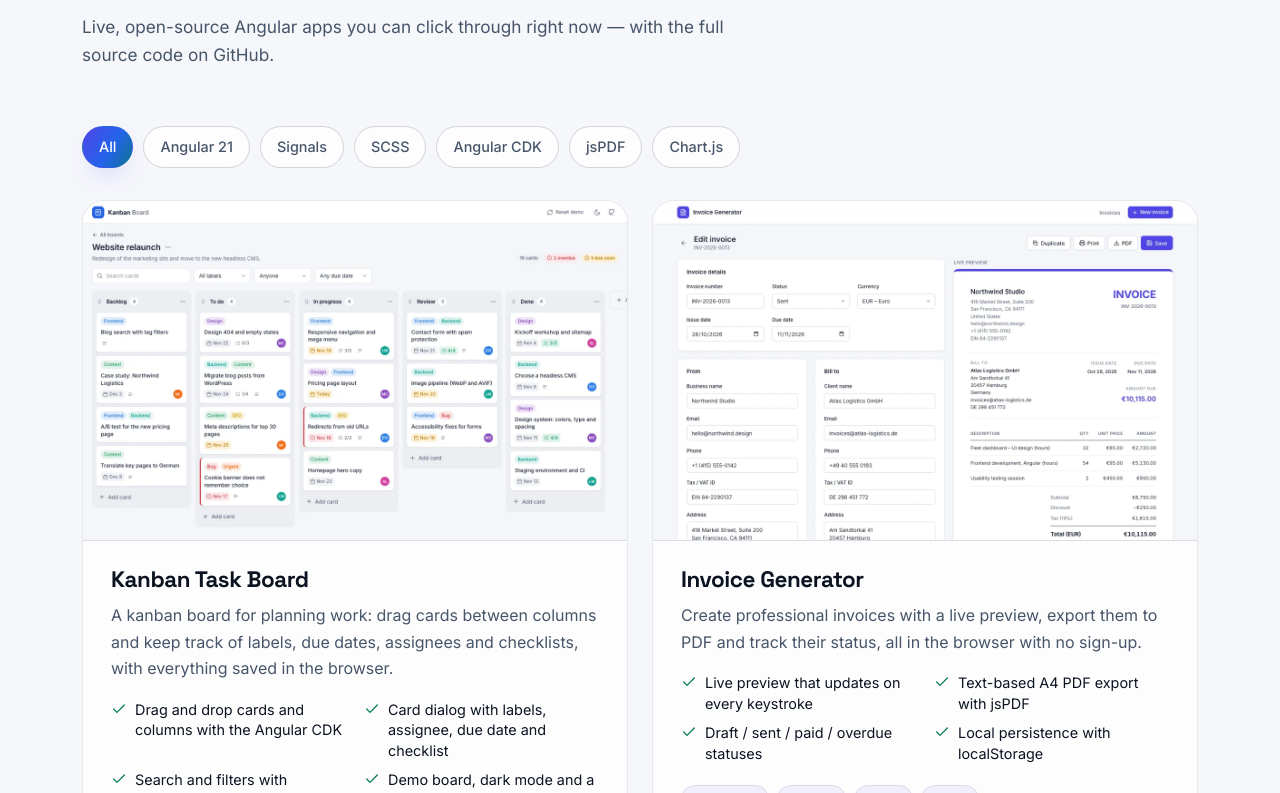
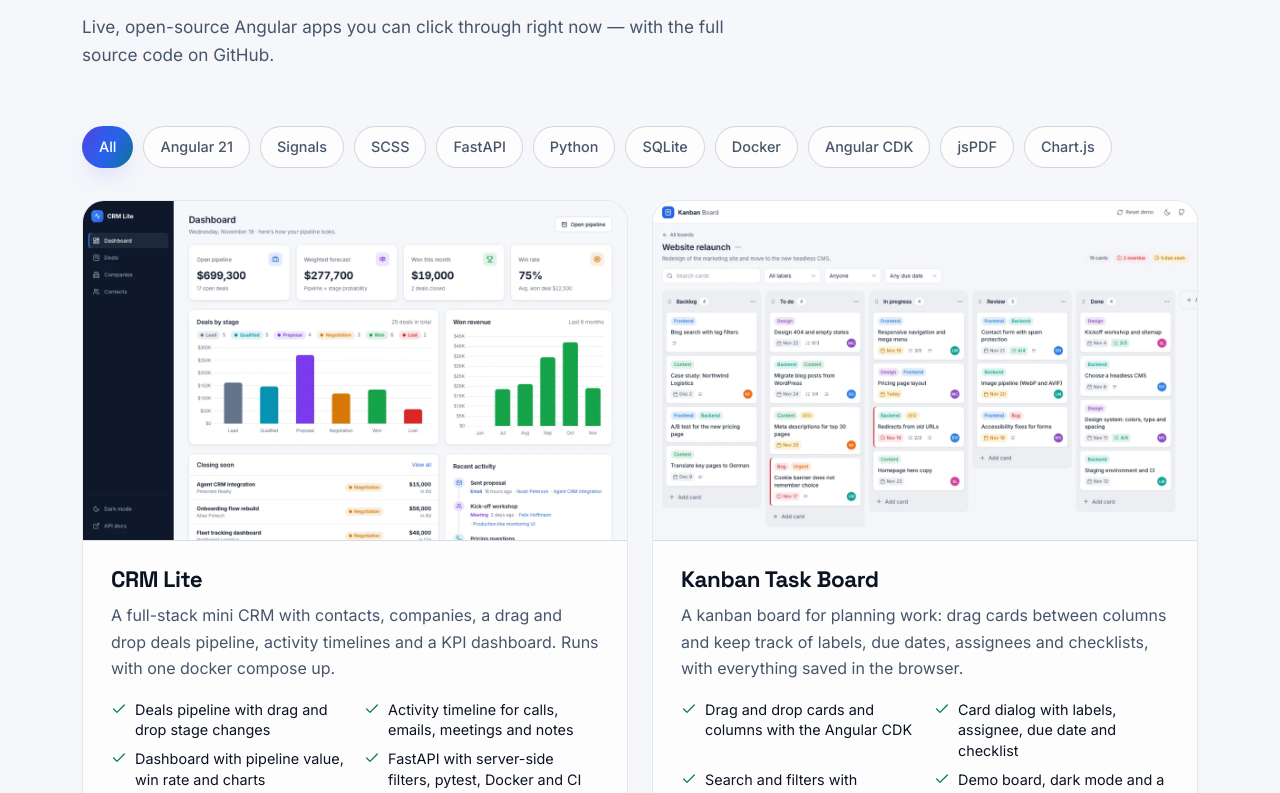
Before and after one commit to hkhodkar/hkhodkar.github.io, an Angular app: page / in a window 1280 px wide. Shown: the part 2067-2860 px from the top of the page. Built offline with nearby package versions, Linux system fonts and the light colour scheme.

Commit message:
add crm-lite project

```diff
--- a/src/app/data/projects.ts
+++ b/src/app/data/projects.ts
@@ -20,6 +20,21 @@ export interface Project {
 }
 
 export const PROJECTS: Project[] = [
+  {
+    slug: 'crm-lite',
+    title: 'CRM Lite',
+    summary:
+      'A full-stack mini CRM with contacts, companies, a drag and drop deals pipeline, activity timelines and a KPI dashboard. Runs with one docker compose up.',
+    highlights: [
+      'Deals pipeline with drag and drop stage changes',
+      'Activity timeline for calls, emails, meetings and notes',
+      'Dashboard with pipeline value, win rate and charts',
+      'FastAPI with server-side filters, pytest, Docker and CI',
+    ],
+    tags: ['Angular 21', 'FastAPI', 'Python', 'SQLite', 'Docker'],
+    codeUrl: 'https://github.com/hkhodkar/crm-lite',
+    added: '2026-11-18',
+  },
   {
     slug: 'kanban-task-board',
     title: 'Kanban Task Board',
```
Also changed, not shown: public/projects/crm-lite.webp (added).
